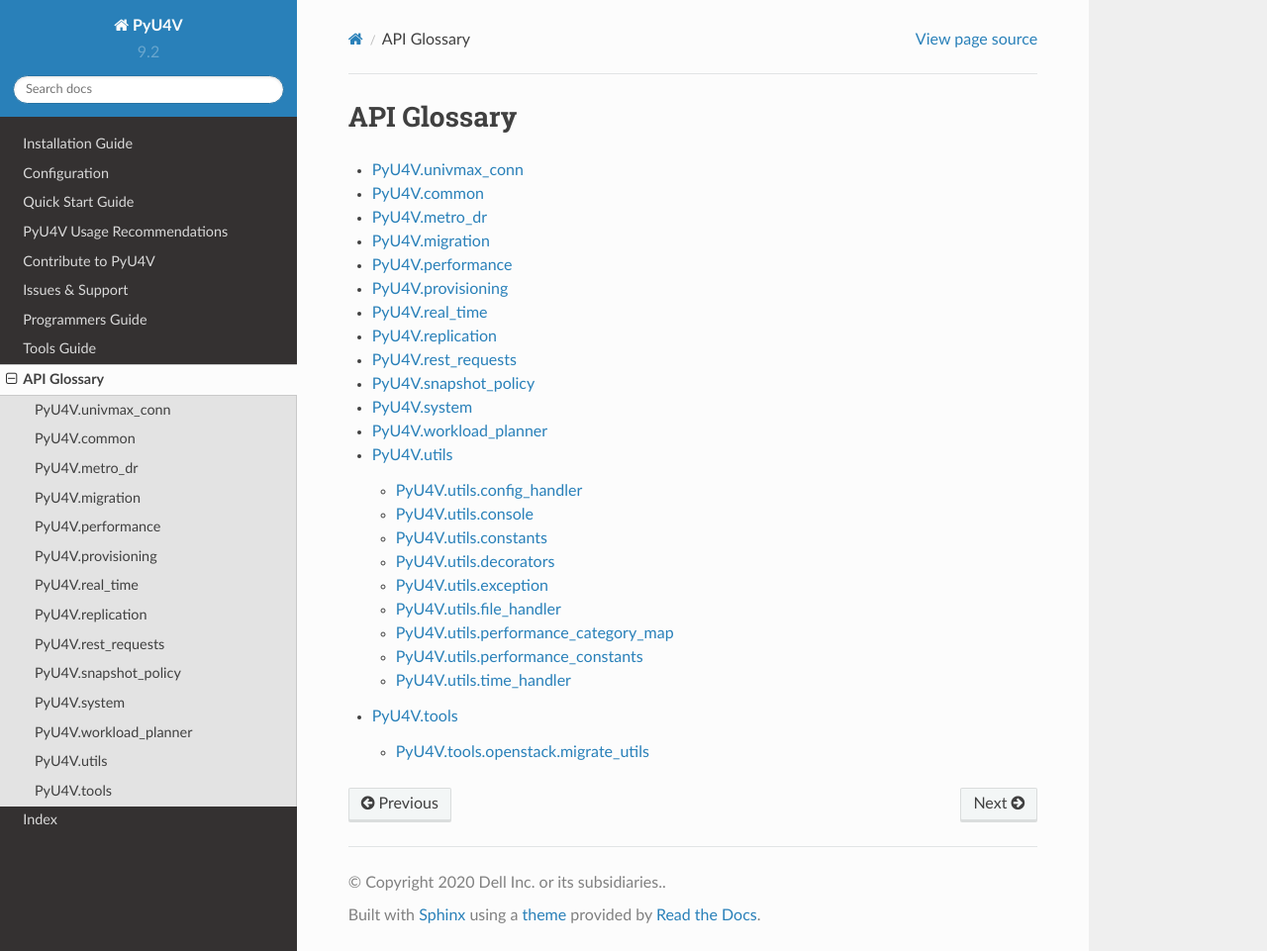
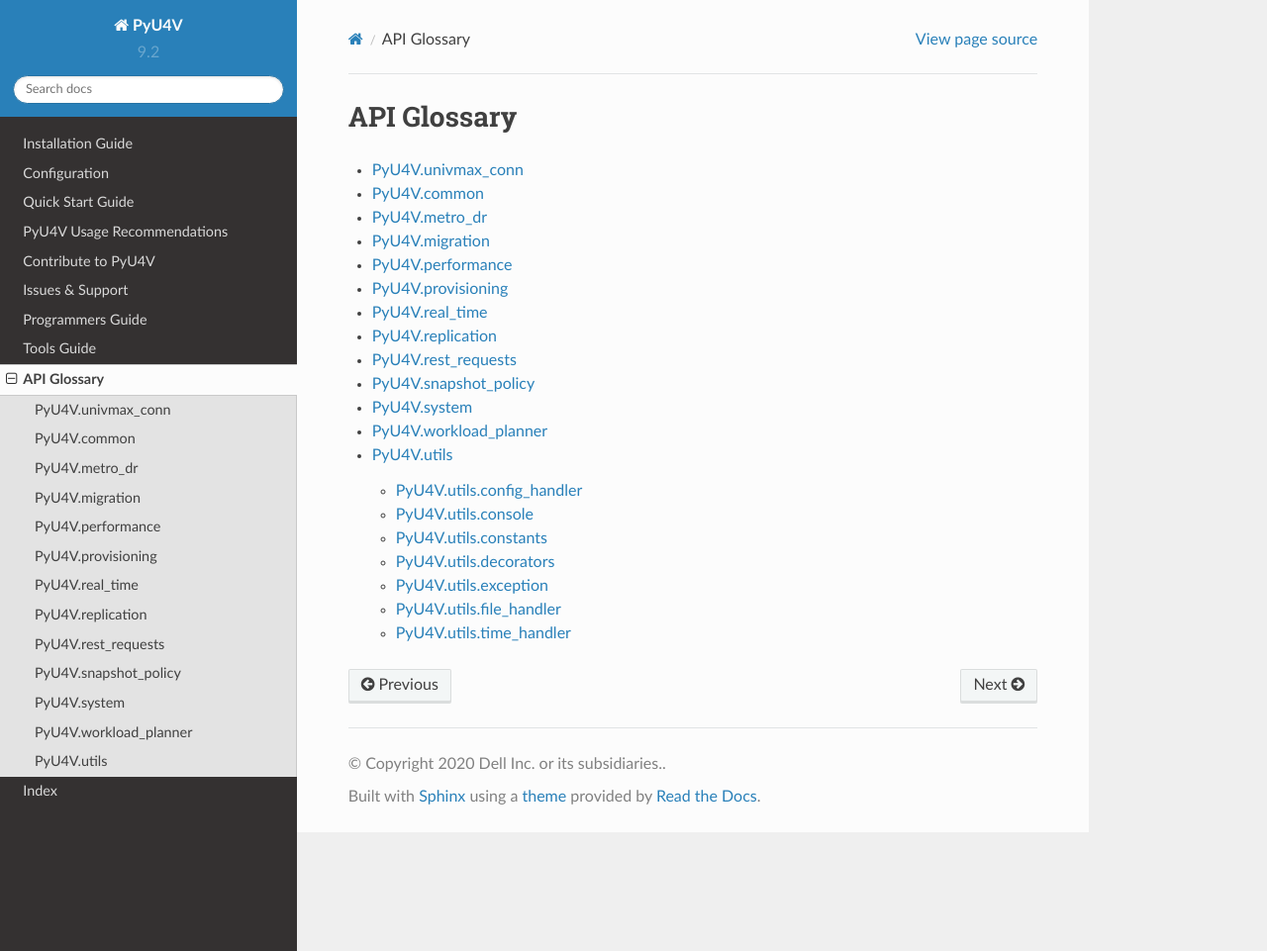
Before and after one commit to dell/PyU4V, a Sphinx documentation site: the page built from docs/source/api.rst, in a window 1280 px wide and 961 px high. Shown: the whole window at 99% size. Built offline with Sphinx 7.4.7 and the Read the Docs theme 2.0.0, drawn with Linux system fonts in a browser that asks for light colours.

```diff
--- a/docs/source/PyU4V.rst
+++ b/docs/source/PyU4V.rst
@@ -106,15 +106,3 @@ PyU4V\.utils
     :members:
     :undoc-members:
     :show-inheritance:
-
-PyU4V\.tools
-------------
-
-.. toctree::
-
-    PyU4V.tools
-
-.. automodule:: PyU4V.tools
-    :members:
-    :undoc-members:
-    :show-inheritance:
--- a/docs/source/PyU4V.tools.rst
+++ /dev/null
@@ -1,7 +0,0 @@
-PyU4V\.tools\.openstack\.migrate\_utils
----------------------------------------
-
-.. automodule:: PyU4V.tools.openstack.migrate_utils
-    :members:
-    :undoc-members:
-    :show-inheritance:
--- a/docs/source/PyU4V.utils.rst
+++ b/docs/source/PyU4V.utils.rst
@@ -46,22 +46,6 @@ PyU4V\.utils\.file\_handler
     :undoc-members:
     :show-inheritance:
 
-PyU4V\.utils\.performance\_category\_map
-----------------------------------------
-
-.. automodule:: PyU4V.utils.performance_category_map
-    :members:
-    :undoc-members:
-    :show-inheritance:
-
-PyU4V\.utils\.performance\_constants
-------------------------------------
-
-.. automodule:: PyU4V.utils.performance_constants
-    :members:
-    :undoc-members:
-    :show-inheritance:
-
 PyU4V\.utils\.time\_handler
 ---------------------------
 
```
